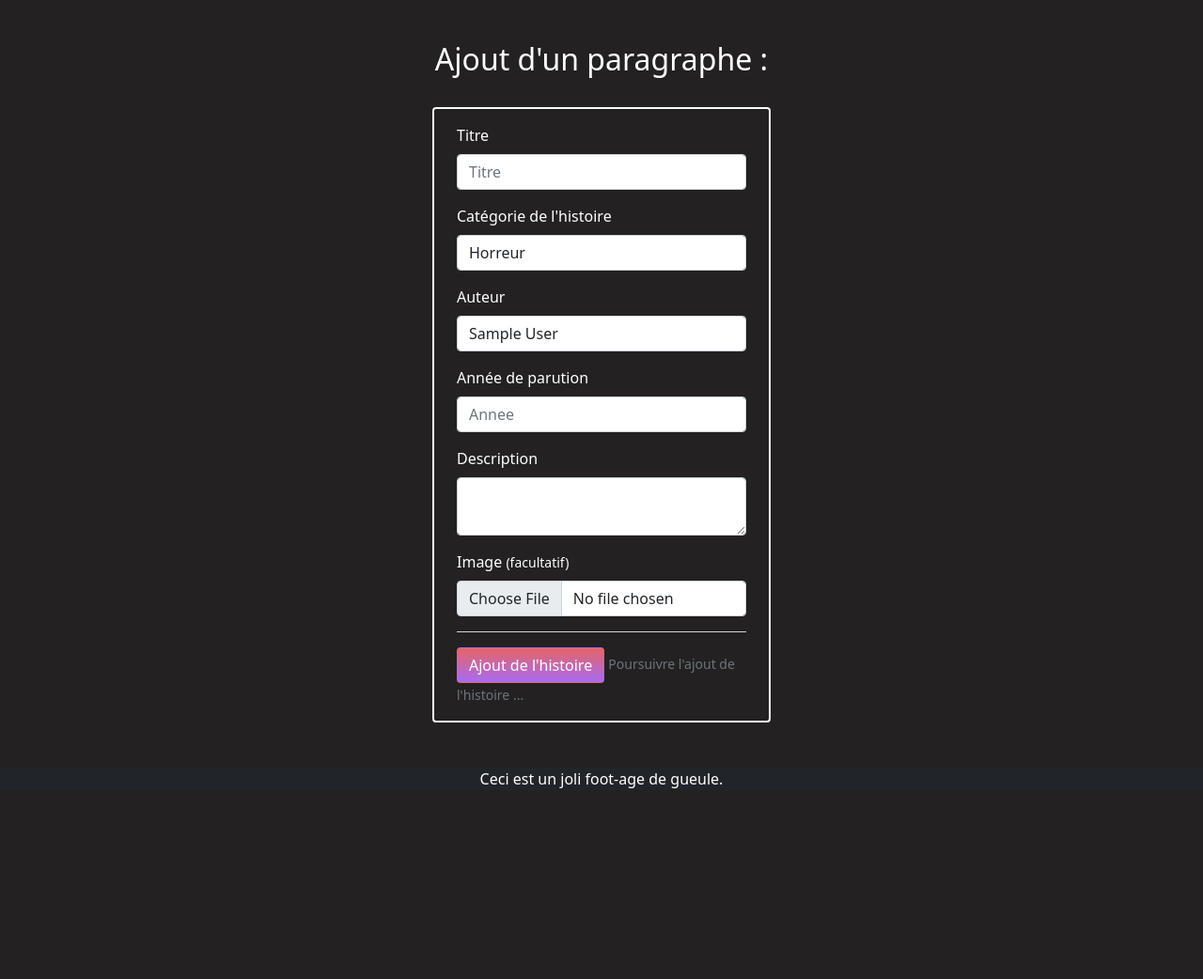
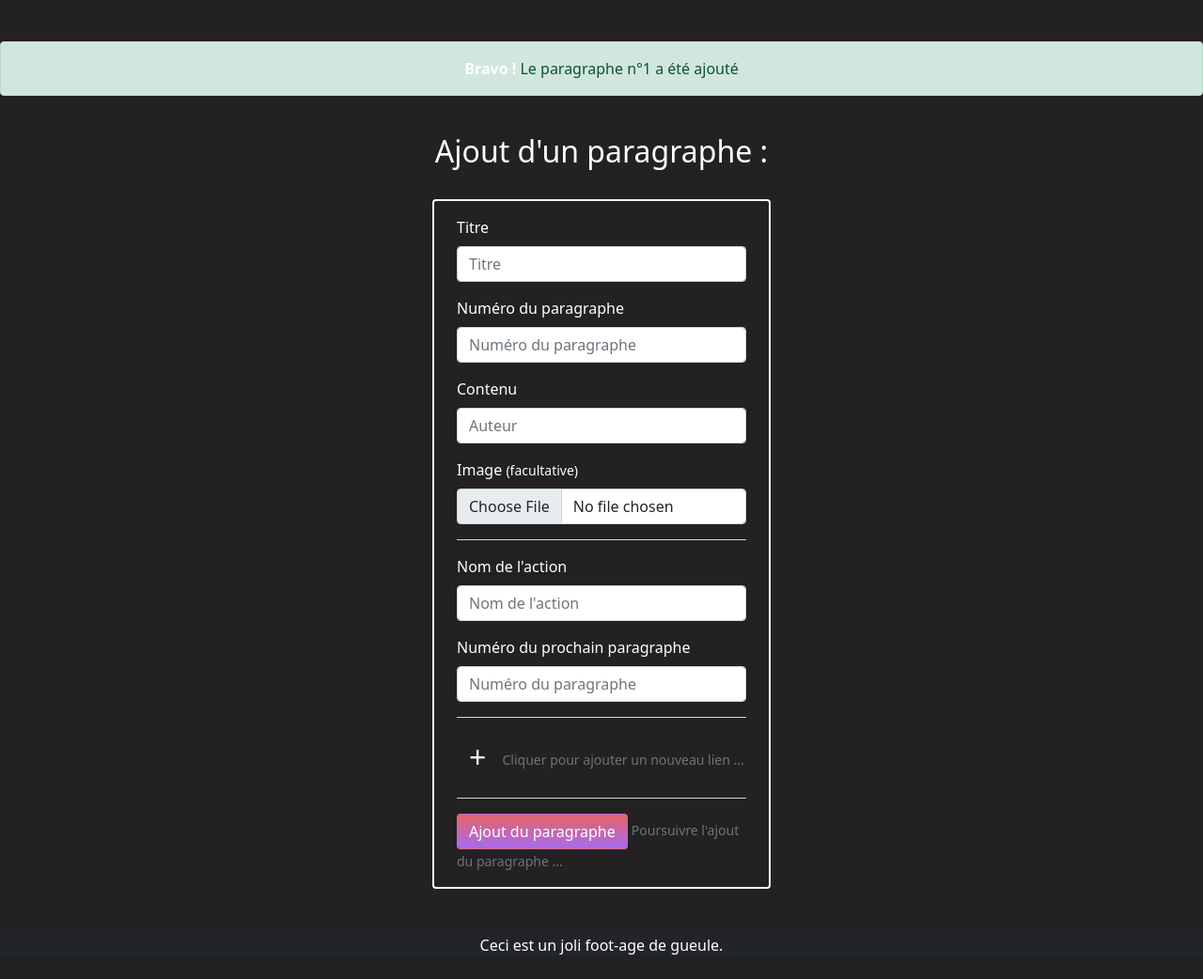
Before and after one commit to tristangclvs/Web.Projet-HistoireInteractive, a PHP site: page /paragraphe_ajout.php in a window 1280 px wide. Shown: the part 64-1106 px from the top of the page at 94% size. Before the commit the page ends 903 px from the top, so only its background shows below. Run offline with PHP 8.4, Linux system fonts and the light colour scheme; the visitor is signed in with stand-in values (Sample User, id 1); some libraries are stand-ins or nearby versions.

Commit message:
1er mai, bug de l'envoi avec FILES

```diff
--- a/histoire_ajout.php
+++ b/histoire_ajout.php
@@ -15,7 +15,7 @@ if (isset($_SESSION["doublon_histoire"])){
 <br>
 <div class="container mx-auto" id="containerConnexion" style="width:30%;">
     <fieldset class="border border-light border-2 rounded">
-        <form class="px-4 py-3" method="post" action="scripts/script_ajoutHistoire.php">
+        <form class="px-4 py-3" method="post" enctype="multipart/form-data" action="scripts/script_ajoutHistoire.php">
             <div class="mb-3">
                 <label for="FormTitre" class="form-label">Titre</label>
                 <input type="text" name="titre" class="form-control" id="FormTitre" placeholder="Titre" required>
@@ -42,7 +42,8 @@ if (isset($_SESSION["doublon_histoire"])){
             </div>
             <div class="mb-3 ">
                 <label for="TextImage" class="form-label custom-file-label">Image <small>(facultatif)</small></label>
-                <input type="file" name="image" class="form-control custom-file-input" id="TextImage">
+                <input type="hidden" name="MAX_FILE_SIZE" value="30000" />
+                <input type="file" name="fileToUpload" class="form-control custom-file-input" id="TextImage">
             </div>
 
             <div class="dropdown-divider bg-light mb-3"></div>
--- a/liste_test.php
+++ b/liste_test.php
@@ -14,7 +14,7 @@
     </div>
 </div>
 <div class="container">
-    <button onclick="test()"> Click me ! </button>
+    <button onclick="carousel()"> Click me ! </button>
 </div>
 
 
--- a/paragraphe_ajout.php
+++ b/paragraphe_ajout.php
@@ -1,4 +1,17 @@
 <?php include("entete.php") ?>
+
+<?php
+if (isset($_SESSION["ajout_parag"])){
+    if ($_SESSION["ajout_parag"]){
+        ?>
+        <div class="alert alert-success text-center"><span style="font-weight: bold">Bravo ! </span>Le paragraphe n°<?=$_SESSION["numero_parag"]?> a été ajouté</div>
+        <br>
+        <?php
+    }
+}
+$_SESSION["ajout_parag"] = false;
+?>
+
 
 <!-- Si il n'est pas connecté, il ne peut accéder a cette page-->
 
@@ -7,41 +20,60 @@
 <br>
 <div class="container mx-auto" id="containerConnexion" style="width:30%;">
     <fieldset class="border border-light border-2 rounded">
-        <form class="px-4 py-3" method="post" action="scripts/script_ajoutHistoire.php">
+        <form id="formParag" class="px-4 py-3" method="post" action="scripts/script_ajoutParagraphe.php">
             <div class="mb-3">
                 <label for="FormTitre" class="form-label">Titre</label>
                 <input type="text" name="titre" class="form-control" id="FormTitre" placeholder="Titre" required>
             </div>
-            <div class="mb-3 form-group">
-                <label for="choixCategories" class="form-label">Catégorie de l'histoire</label>
-                <select name="categorie" id="choixCategories" class="form-control text-dark">
-                    <option value="horreur">Horreur</option>
-                    <option value="romantique">Romantique</option>
-                    <option value="action">Action</option>
-                </select>
+            <div class="mb-3">
+                <label for="ParagNumero" class="form-label">Numéro du paragraphe</label>
+                <input type="number" name="numero_parag" class="form-control" id="ParagNumero" placeholder="Numéro du paragraphe" required>
             </div>
             <div class="mb-3">
-                <label for="TextAuteur" class="form-label">Auteur</label>
-                <input type="text" name="auteur" class="form-control" id="TextAuteur" placeholder="Auteur" value="<?=$_SESSION["nomUtilisateur"]?>">
+                <label for="ParagContenu" class="form-label">Contenu</label>
+                <input type="text" name="contenu_parag" class="form-control" id="ParagContenu" placeholder="Auteur" required>
             </div>
-            <div class="mb-3">
-                <label for="TextAnnee" class="form-label">Année de parution</label>
-                <input type="number" name="annee" class="form-control" id="TextAnnee" placeholder="Annee"  required>
-            </div>
-            <div class="mb-3">
-                <label for="TextDescription" class="form-label">Description</label>
-                <textarea type="text" name="description" class="form-control" id="TextDescription" required></textarea>
-            </div>
+
             <div class="mb-3 ">
-                <label for="TextImage" class="form-label custom-file-label">Image <small>(facultatif)</small></label>
+                <label for="TextImage" class="form-label custom-file-label">Image <small>(facultative)</small></label>
                 <input type="file" name="image" class="form-control custom-file-input" id="TextImage">
             </div>
 
             <div class="dropdown-divider bg-light mb-3"></div>
 
-            <button type="submit" class="btn text-white" id="button" aria-describedby="poursuivre">Ajout de l'histoire</button>
-            <small id="poursuivre" class="text-muted text_white" >
-                Poursuivre l'ajout de l'histoire ... </small>
+
+            <div class="mb-3">
+                <label for="FormAction1" class="form-label">Nom de l'action </label>
+                <input type="text" name="titre_parag1" class="form-control" id="FormAction1" placeholder="Nom de l'action" required>
+            </div>
+
+            <div class="mb-3">
+                <label for="ParagNumero1" class="form-label">Numéro du prochain paragraphe</label>
+                <input type="number" name="numero_parag_cible1" class="form-control" id="ParagNumero1" placeholder="Numéro du paragraphe" required>
+            </div>
+
+            <div class="dropdown-divider bg-light mb-3"></div>
+            <div id="nouveauxLiens">
+
+            </div>
+
+            <!--foreach pour compter le nombre de posts faits -->
+            <button type="button" class="btn btn-text-white" id="boutonAjoutLien" aria-describedby="poursuivreLien"><h2>+</h2></button>
+            <small id="poursuivreLien" class="text-muted text_white">
+                Cliquer pour ajouter un nouveau lien ... </small>
+
+
+
+
+
+            <div class="dropdown-divider bg-light mb-3"></div>
+
+
+
+
+            <button type="submit" class="btn text-white" id="button" aria-describedby="poursuivre">Ajout du paragraphe</button>
+            <small id="poursuivre" class="text-muted text_white">
+                Poursuivre l'ajout du paragraphe ... </small>
         </form>
     </fieldset>
 </div>
--- a/scripts/js.js
+++ b/scripts/js.js
@@ -1,7 +1,7 @@
 let cards = document.getElementById("cards");
 
 
-function test(){
+function carousel(){ //Fonction click carousel
     console.log("----");
     let st = window.getComputedStyle(cards, null);
     let matrix = st.getPropertyValue("transform");
@@ -35,3 +35,63 @@ function test(){
     cards.style.transform= (`translateZ(-35vw) rotateY(${parseInt(actualRotate)+120}deg)`);
 //    cards.style.transform.replace(cards.style.transform.split(" ")[1],"translateX(10px)");
 }
+let variable = 1;
+// Au clic du bouton on ajoute ...
+const bouton = document.getElementById('boutonAjoutLien');
+bouton.addEventListener('click',(event)=>{
+    variable += 1;
+    ajoutLien();
+});
+
+function ajoutLien(){
+    let formParag = document.getElementById("formParag");
+    let divNouveauxLiens = document.getElementById("nouveauxLiens");
+
+    let divProchainAction = document.createElement("div");
+    divProchainAction.classList.add("mb-3");
+    divNouveauxLiens.appendChild(divProchainAction);
+
+    let labelAction = document.createElement("label");
+    labelAction.setAttribute("for", `FormAction${variable}`);
+    labelAction.classList.add("form-label");
+    labelAction.innerText = "Nom de l'action";
+
+    let inputAction = document.createElement("input");
+    inputAction.setAttribute("type", "text");
+    inputAction.setAttribute("name", `titre_parag${variable}`);
+    inputAction.setAttribute("id", `FormAction${variable}`);
+    inputAction.setAttribute("placeholder", "Nom de l'action");
+    inputAction.classList.add("form-control");
+
+    //ajout de l'action
+    divProchainAction.appendChild(labelAction);
+    divProchainAction.appendChild(inputAction);
+
+    ////////////////////////////////////////////////////////////////////
+
+    // div générale du numéro
+    let divProchainNumero = document.createElement("div");
+    divProchainNumero.classList.add("mb-3");
+    divNouveauxLiens.appendChild(divProchainNumero);
+
+    //label et input du numéro de paragraphe
+    let labelNumero = document.createElement("label");
+    labelNumero.setAttribute("for", `ParagNumero${variable}`);
+    labelNumero.classList.add("form-label");
+    labelNumero.innerText = "Numéro du paragraphe"
+
+    let inputNumero = document.createElement("input");
+    inputNumero.setAttribute("type", "number");
+    inputNumero.setAttribute("name", `numero_parag_cible${variable}`);
+    inputNumero.setAttribute("id", `ParagNumero${variable}`);
+    inputNumero.setAttribute("placeholder", "Numéro du paragraphe");
+    inputNumero.classList.add("form-control");
+    //ajout du numéro paragraphe
+    divProchainNumero.appendChild(labelNumero);
+    divProchainNumero.appendChild(inputNumero);
+
+
+    let divider = document.createElement("div");
+    divider.classList.add("dropdown-divider","bg-light", "mb-3");
+    divNouveauxLiens.appendChild(divider);
+}
--- a/scripts/script_ajoutHistoire.php
+++ b/scripts/script_ajoutHistoire.php
@@ -30,7 +30,6 @@ if (isset($_POST["titre"]) &&  isset($_POST["categorie"]) && isset($_POST["auteu
     $response = $BDD->prepare($sqlVerif);
     $response->execute(array($histTitre, $histCategorie, $histAuteur, $histAnnee,$histDescription));
 
-    $_SESSION["id_histoire"] = $response->lastInsertId();
 
     $_SESSION["ajout_hist"] = true;
 }
```
